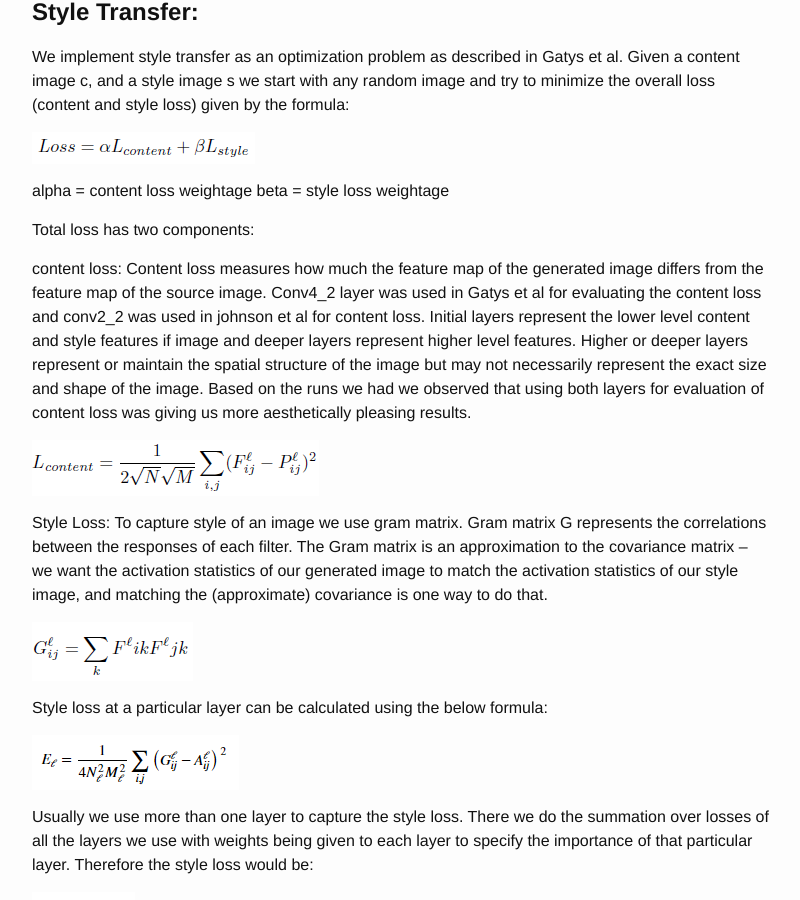
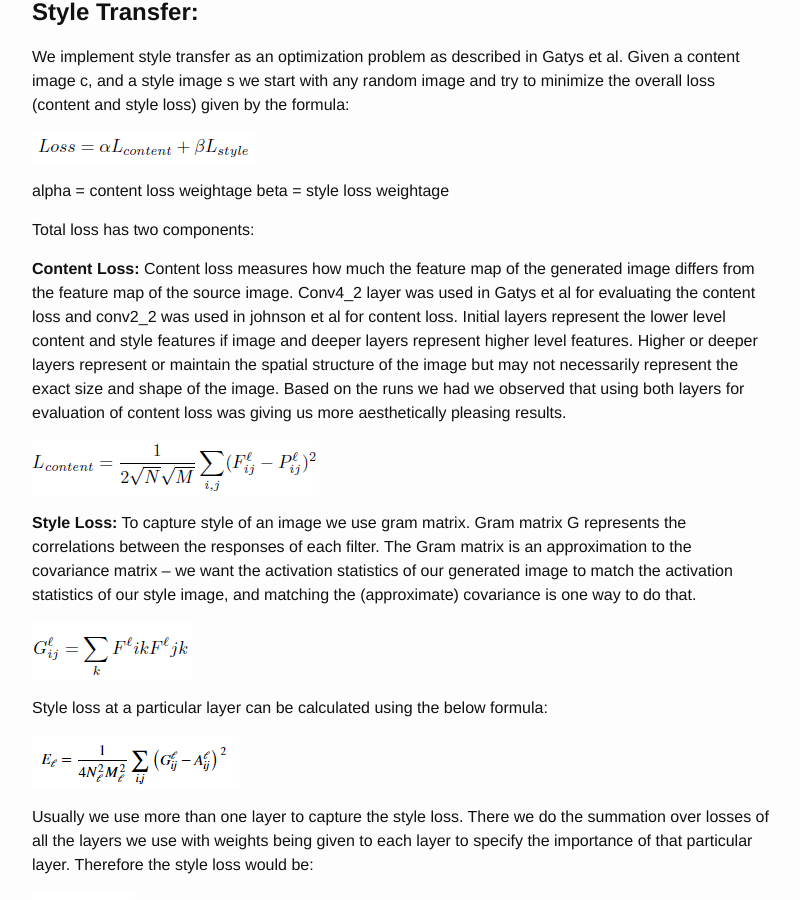
Before and after one commit to DarkKnightsDL/TargetedStyleTransfer, a Jekyll site: the page built from docs/index.md, in a window 1280 px wide and 900 px high, scrolled down 3209 px. Shown: the whole window, without its empty margins (238-1038 px from the left). Built offline with Jekyll 4.4.1, drawn with Linux system fonts in a browser that asks for light colours.

Commit message:
Update index.md

```diff
--- a/docs/index.md
+++ b/docs/index.md
@@ -55,11 +55,11 @@ beta = style loss weightage
 
 Total loss has two components:
 
-content loss:  Content loss measures how much the feature map of the generated image differs from the feature map of the source image. Conv4_2 layer was used in Gatys et al for evaluating the content loss and conv2_2 was used in johnson et al for content loss. Initial layers represent the lower level content and style features if image and deeper layers represent higher level features. Higher or deeper layers represent or maintain the spatial structure of the image but may not necessarily represent the exact size and shape of the image. Based on the runs we had we observed that using both layers for evaluation of content loss was giving us more aesthetically pleasing results.
+**Content Loss:**  Content loss measures how much the feature map of the generated image differs from the feature map of the source image. Conv4_2 layer was used in Gatys et al for evaluating the content loss and conv2_2 was used in johnson et al for content loss. Initial layers represent the lower level content and style features if image and deeper layers represent higher level features. Higher or deeper layers represent or maintain the spatial structure of the image but may not necessarily represent the exact size and shape of the image. Based on the runs we had we observed that using both layers for evaluation of content loss was giving us more aesthetically pleasing results.
 
 <img src="data/content_loss.PNG"/>
 
-Style Loss:  To capture style of an image we use gram matrix.  Gram matrix G represents the correlations between the responses of each filter. The Gram matrix is an approximation to the covariance matrix -- we want the activation statistics of our generated image to match the activation statistics of our style image, and matching the (approximate) covariance is one way to do that.
+**Style Loss:**  To capture style of an image we use gram matrix.  Gram matrix G represents the correlations between the responses of each filter. The Gram matrix is an approximation to the covariance matrix -- we want the activation statistics of our generated image to match the activation statistics of our style image, and matching the (approximate) covariance is one way to do that.
 
 <img src="data/gram_matrix.PNG"/>
 
@@ -94,7 +94,7 @@ In this section we present various results we got from our network.
 <img src="data/style.png"/>
 
 ## **Output from semantic segmentation**
-<img src="data/me_bbox.png"/>
+<img src="data/me_bbox_new.png"/>
 
 ## **Mask image generated using output of semantic segmentation step which will also be given as input to style transfer**
 <img src="data/me_mask1.jpg"/>
```
